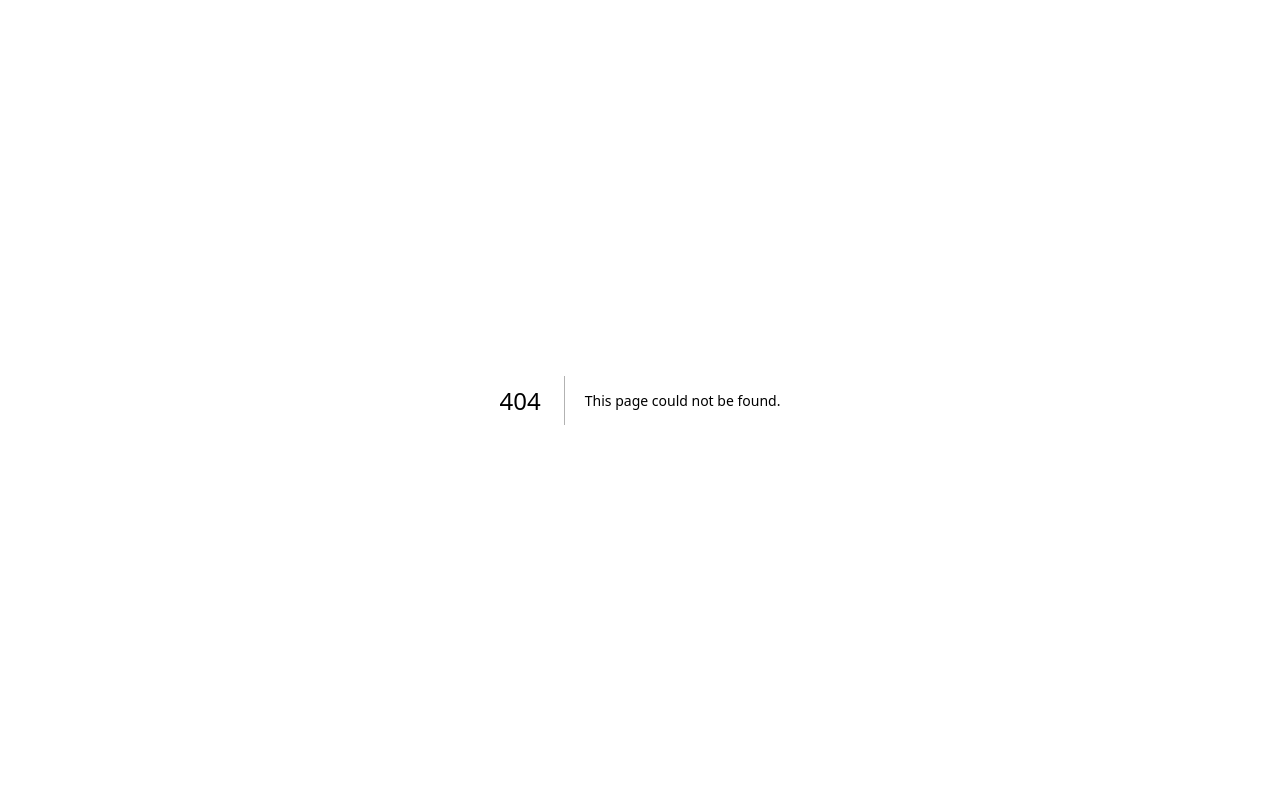
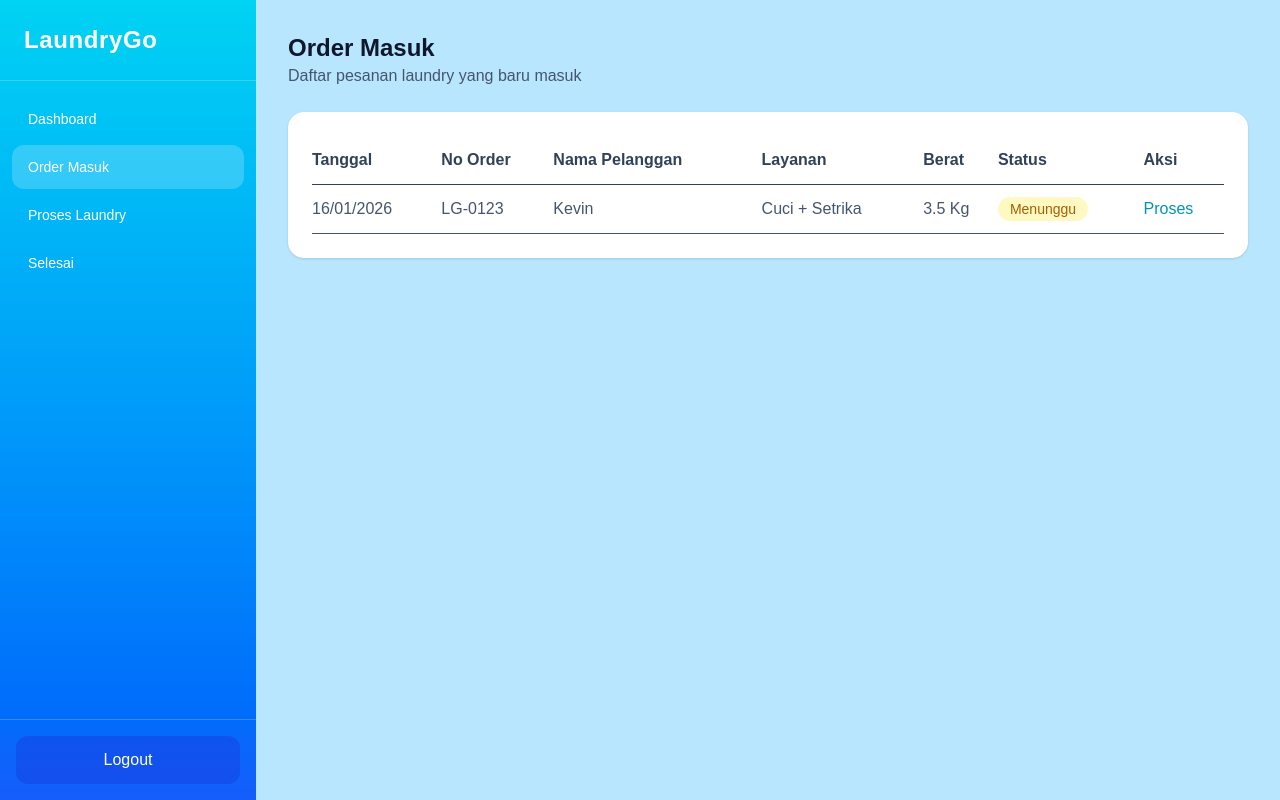
Before and after one commit to MohammadKevin/LaundryGo, a Next.js app: page /dashboard/laundry/order-masuk in a window 1280 px wide. Before the commit this address had no page. Built offline with nearby package versions, Linux system fonts and the light colour scheme.

Commit message:
update dahsboard laundry

```diff
--- a/src/app/dashboard/laundry/layout.tsx
+++ b/src/app/dashboard/laundry/layout.tsx
@@ -2,23 +2,44 @@
 
 import { useState } from 'react'
 import Link from 'next/link'
-import { useRouter } from 'next/navigation'
+import { usePathname, useRouter } from 'next/navigation'
 import { Menu, X } from 'lucide-react'
 
-export default function StaffLayout({
+export default function LaundryLayout({
     children,
 }: {
     children: React.ReactNode
 }) {
     const [open, setOpen] = useState(false)
+    const pathname = usePathname()
     const router = useRouter()
 
     const handleLogout = () => {
-        router.push('http://localhost:3000/')
+        router.push('/')
     }
+
+    const menus = [
+        {
+            label: 'Dashboard',
+            href: '/dashboard/laundry',
+        },
+        {
+            label: 'Order Masuk',
+            href: '/dashboard/laundry/order-masuk',
+        },
+        {
+            label: 'Proses Laundry',
+            href: '/dashboard/laundry/proses',
+        },
+        {
+            label: 'Selesai',
+            href: '/dashboard/laundry/selesai',
+        },
+    ]
 
     return (
         <div className="h-screen bg-sky-200 overflow-hidden">
+            {/* MOBILE HEADER */}
             <header className="md:hidden fixed top-0 left-0 right-0 z-30 bg-white px-4 py-3 shadow flex items-center justify-between">
                 <button onClick={() => setOpen(true)}>
                     <Menu />
@@ -29,16 +50,21 @@ export default function StaffLayout({
             </header>
 
             <div className="flex h-full pt-14 md:pt-0">
+                {/* DESKTOP SIDEBAR */}
                 <aside className="hidden md:flex w-64 bg-gradient-to-b from-cyan-400 to-blue-600 text-white flex-col">
                     <div className="px-6 py-6 text-2xl font-extrabold tracking-wide border-b border-white/20">
                         LaundryGo
                     </div>
 
                     <nav className="flex-1 px-3 py-4 space-y-1 text-sm">
-                        <SidebarItem label="Dashboard" active />
-                        <SidebarItem label="Order Masuk" />
-                        <SidebarItem label="Proses Laundry" />
-                        <SidebarItem label="Selesai" />
+                        {menus.map((menu) => (
+                            <SidebarItem
+                                key={menu.href}
+                                label={menu.label}
+                                href={menu.href}
+                                active={pathname === menu.href}
+                            />
+                        ))}
                     </nav>
 
                     <div className="p-4 border-t border-white/20">
@@ -51,6 +77,7 @@ export default function StaffLayout({
                     </div>
                 </aside>
 
+                {/* MOBILE SIDEBAR */}
                 {open && (
                     <>
                         <div
@@ -67,10 +94,15 @@ export default function StaffLayout({
                             </div>
 
                             <nav className="flex-1 px-3 py-4 space-y-1 text-sm">
-                                <SidebarItem label="Dashboard" active onClick={() => setOpen(false)} />
-                                <SidebarItem label="Order Masuk" onClick={() => setOpen(false)} />
-                                <SidebarItem label="Proses Laundry" onClick={() => setOpen(false)} />
-                                <SidebarItem label="Selesai" onClick={() => setOpen(false)} />
+                                {menus.map((menu) => (
+                                    <SidebarItem
+                                        key={menu.href}
+                                        label={menu.label}
+                                        href={menu.href}
+                                        active={pathname === menu.href}
+                                        onClick={() => setOpen(false)}
+                                    />
+                                ))}
                             </nav>
 
                             <div className="p-4 border-t border-white/20">
@@ -85,6 +117,7 @@ export default function StaffLayout({
                     </>
                 )}
 
+                {/* CONTENT */}
                 <main className="flex-1 overflow-y-auto p-4 md:p-8">
                     {children}
                 </main>
@@ -95,16 +128,18 @@ export default function StaffLayout({
 
 function SidebarItem({
     label,
+    href,
     active,
     onClick,
 }: {
     label: string
+    href: string
     active?: boolean
     onClick?: () => void
 }) {
     return (
         <Link
-            href="#"
+            href={href}
             onClick={onClick}
             className={`block px-4 py-3 rounded-xl font-medium transition ${
                 active
--- /dev/null
+++ b/src/app/dashboard/laundry/order-masuk/page.tsx
@@ -0,0 +1,51 @@
+export default function OrderMasukPage() {
+    return (
+        <div>
+            {/* Header */}
+            <div className="mb-6">
+                <h1 className="text-2xl font-bold text-slate-900">
+                    Order Masuk
+                </h1>
+                <p className="text-slate-600">
+                    Daftar pesanan laundry yang baru masuk
+                </p>
+            </div>
+
+            {/* Table */}
+            <div className="bg-white rounded-2xl shadow p-6">
+                <table className="w-full text-left">
+                    <thead>
+                        <tr className="border-b text-slate-700">
+                            <th className="py-3">Tanggal</th>
+                            <th>No Order</th>
+                            <th>Nama Pelanggan</th>
+                            <th>Layanan</th>
+                            <th>Berat</th>
+                            <th>Status</th>
+                            <th>Aksi</th>
+                        </tr>
+                    </thead>
+                    <tbody className="text-slate-600">
+                        <tr className="border-b">
+                            <td className="py-3">16/01/2026</td>
+                            <td>LG-0123</td>
+                            <td>Kevin</td>
+                            <td>Cuci + Setrika</td>
+                            <td>3.5 Kg</td>
+                            <td>
+                                <span className="px-3 py-1 text-sm rounded-full bg-yellow-100 text-yellow-700">
+                                    Menunggu
+                                </span>
+                            </td>
+                            <td>
+                                <button className="text-cyan-600 font-medium hover:underline">
+                                    Proses
+                                </button>
+                            </td>
+                        </tr>
+                    </tbody>
+                </table>
+            </div>
+        </div>
+    )
+}
--- /dev/null
+++ b/src/app/dashboard/laundry/proses/page.tsx
@@ -0,0 +1,49 @@
+export default function ProsesLaundryPage() {
+    return (
+        <div>
+            {/* Header */}
+            <div className="mb-6">
+                <h1 className="text-2xl font-bold text-slate-900">
+                    Proses Laundry
+                </h1>
+                <p className="text-slate-600">
+                    Pesanan yang sedang dicuci atau disetrika
+                </p>
+            </div>
+
+            {/* Table */}
+            <div className="bg-white rounded-2xl shadow p-6">
+                <table className="w-full text-left">
+                    <thead>
+                        <tr className="border-b text-slate-700">
+                            <th className="py-3">No Order</th>
+                            <th>Nama</th>
+                            <th>Layanan</th>
+                            <th>Berat</th>
+                            <th>Status</th>
+                            <th>Aksi</th>
+                        </tr>
+                    </thead>
+                    <tbody className="text-slate-600">
+                        <tr className="border-b">
+                            <td className="py-3">LG-0123</td>
+                            <td>Kevin</td>
+                            <td>Cuci + Setrika</td>
+                            <td>3.5 Kg</td>
+                            <td>
+                                <span className="px-3 py-1 text-sm rounded-full bg-blue-100 text-blue-700">
+                                    Sedang Dicuci
+                                </span>
+                            </td>
+                            <td>
+                                <button className="text-green-600 font-medium hover:underline">
+                                    Tandai Selesai
+                                </button>
+                            </td>
+                        </tr>
+                    </tbody>
+                </table>
+            </div>
+        </div>
+    )
+}
--- /dev/null
+++ b/src/app/dashboard/laundry/selesai/page.tsx
@@ -0,0 +1,45 @@
+export default function SelesaiPage() {
+    return (
+        <div>
+            {/* Header */}
+            <div className="mb-6">
+                <h1 className="text-2xl font-bold text-slate-900">
+                    Laundry Selesai
+                </h1>
+                <p className="text-slate-600">
+                    Daftar pesanan laundry yang sudah selesai
+                </p>
+            </div>
+
+            {/* Table */}
+            <div className="bg-white rounded-2xl shadow p-6">
+                <table className="w-full text-left">
+                    <thead>
+                        <tr className="border-b text-slate-700">
+                            <th className="py-3">Tanggal</th>
+                            <th>No Order</th>
+                            <th>Nama</th>
+                            <th>Layanan</th>
+                            <th>Berat</th>
+                            <th>Status</th>
+                        </tr>
+                    </thead>
+                    <tbody className="text-slate-600">
+                        <tr>
+                            <td className="py-3">15/01/2026</td>
+                            <td>LG-0119</td>
+                            <td>Rina</td>
+                            <td>Cuci + Setrika</td>
+                            <td>4 Kg</td>
+                            <td>
+                                <span className="px-3 py-1 text-sm rounded-full bg-green-100 text-green-700">
+                                    Selesai
+                                </span>
+                            </td>
+                        </tr>
+                    </tbody>
+                </table>
+            </div>
+        </div>
+    )
+}
```
